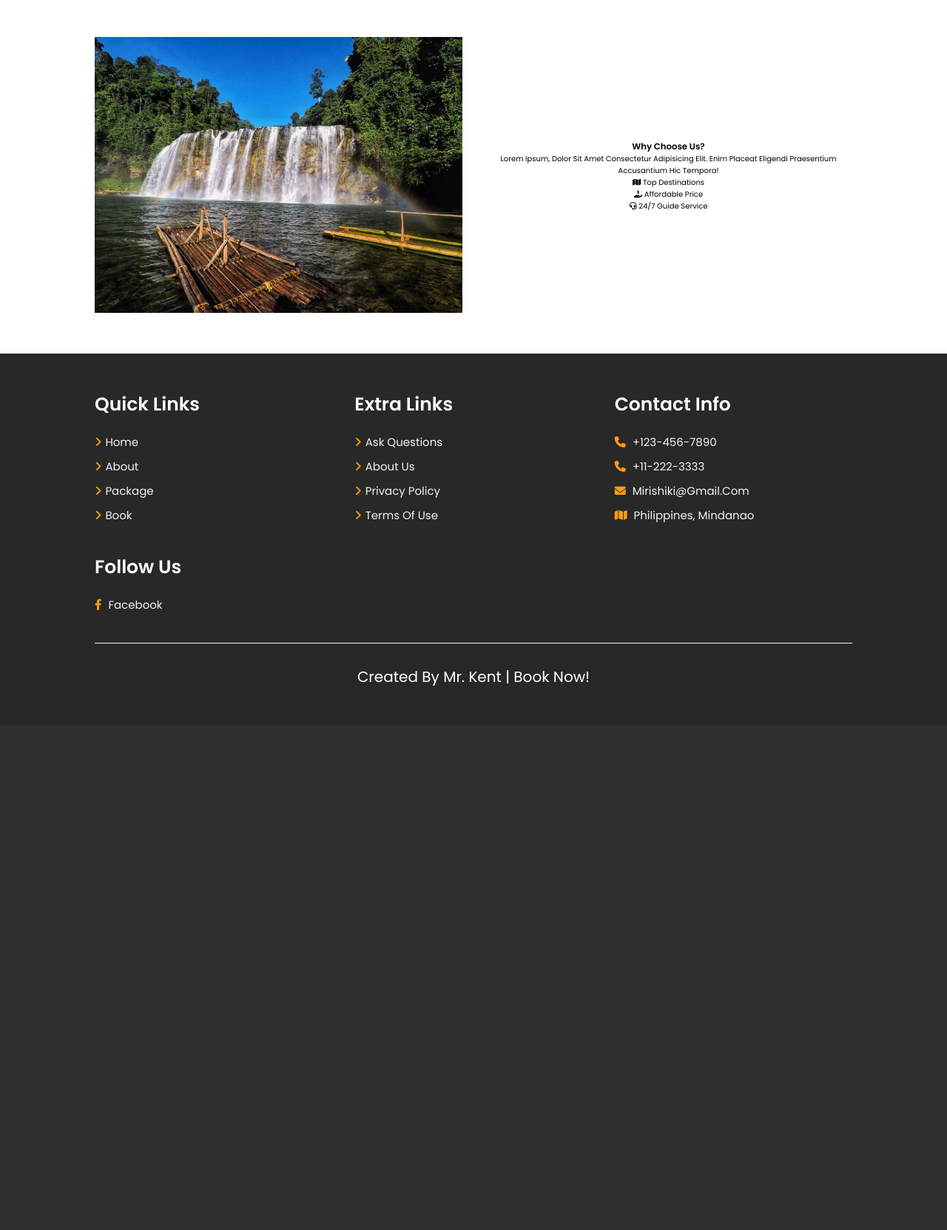
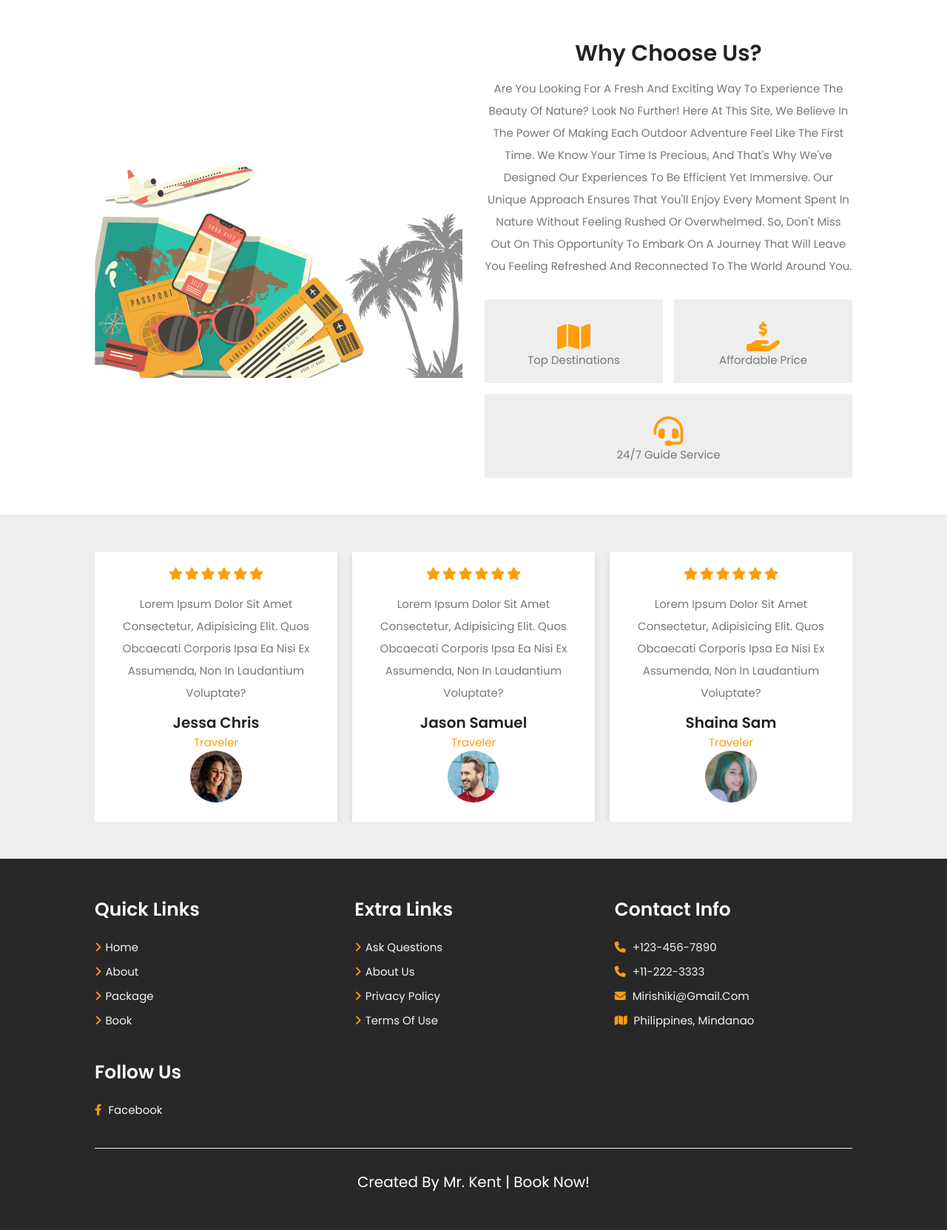
Before and after one commit to Exetmel/Travel, a PHP site: page /about.php in a window 1280 px wide. Shown: the part 508-2171 px from the top of the page at 74% size. Before the commit the page ends 1436 px from the top, so only its background shows below. Run offline with PHP 8.4, Linux system fonts and the light colour scheme.

Commit message:
reviews and about

```diff
--- a/Travel Blog 3rd/about.php
+++ b/Travel Blog 3rd/about.php
@@ -54,11 +54,14 @@
 
 <section class="about">
     <div class="images">
-        <img src="images/g-2.jpg" alt="">
+        <img src="images/about.png" alt="">
     </div>
     <div class="content">
         <h3>why choose us?</h3>
-        <p>Lorem ipsum, dolor sit amet consectetur adipisicing elit. Enim placeat eligendi praesentium accusantium hic tempora!</p>
+        <p>Are you looking for a fresh and exciting way to experience the beauty of nature? Look no further! Here at this site,
+             we believe in the power of making each outdoor adventure feel like the first time. We know your time is precious,
+              and that's why we've designed our experiences to be efficient yet immersive. Our unique approach ensures that you'll enjoy every moment spent in nature without feeling rushed or overwhelmed.
+              So, don't miss out on this opportunity to embark on a journey that will leave you feeling refreshed and reconnected to the world around you.</p>
         <div class="icons-container">
             <div class="icons">
                 <i class = "fas fa-map"></i>
@@ -79,7 +82,86 @@
 
 
 <!-- about section ends here  -->
+<!-- review section starts  -->
 
+<section class="reviews">
+    <div class="swiper reviews-slider">
+
+        <div class="swiper-wrapper">
+            <div class="swiper-slide slide">
+                <div class="stars">
+                <i class="fas fa-star"></i>
+                <i class="fas fa-star"></i>
+                <i class="fas fa-star"></i>
+                <i class="fas fa-star"></i>
+                <i class="fas fa-star"></i>
+                <i class="fas fa-star"></i>
+                </div>
+
+
+                <p>Lorem ipsum dolor sit amet consectetur, adipisicing elit. Quos obcaecati corporis ipsa ea nisi ex assumenda, non in laudantium voluptate?</p>
+                <h3>Jessa chris</h3>
+                <span>traveler</span>
+                <img src="images/pic1.png" alt="">
+            </div>
+
+            <div class="swiper-slide slide">
+                <div class="stars">
+                <i class="fas fa-star"></i>
+                <i class="fas fa-star"></i>
+                <i class="fas fa-star"></i>
+                <i class="fas fa-star"></i>
+                <i class="fas fa-star"></i>
+                <i class="fas fa-star"></i>
+                </div>
+
+
+                <p>Lorem ipsum dolor sit amet consectetur, adipisicing elit. Quos obcaecati corporis ipsa ea nisi ex assumenda, non in laudantium voluptate?</p>
+                <h3>jason samuel</h3>
+                <span>traveler</span>
+                <img src="images/pic2.png" alt="">
+            </div>
+
+            <div class="swiper-slide slide">
+                <div class="stars">
+                <i class="fas fa-star"></i>
+                <i class="fas fa-star"></i>
+                <i class="fas fa-star"></i>
+                <i class="fas fa-star"></i>
+                <i class="fas fa-star"></i>
+                <i class="fas fa-star"></i>
+                </div>
+
+
+                <p>Lorem ipsum dolor sit amet consectetur, adipisicing elit. Quos obcaecati corporis ipsa ea nisi ex assumenda, non in laudantium voluptate?</p>
+                <h3>shaina sam</h3>
+                <span>traveler</span>
+                <img src="images/pic3.png" alt="">
+
+            </div>
+
+            <div class="swiper-slide slide">
+                <div class="stars">
+                <i class="fas fa-star"></i>
+                <i class="fas fa-star"></i>
+                <i class="fas fa-star"></i>
+                <i class="fas fa-star"></i>
+                <i class="fas fa-star"></i>
+                <i class="fas fa-star"></i>
+                </div>
+
+                <p>Lorem ipsum dolor sit amet consectetur, adipisicing elit. Quos obcaecati corporis ipsa ea nisi ex assumenda, non in laudantium voluptate?</p>
+                <h3>jake bam borja</h3>
+                <span>traveler</span>
+                <img src="images/pic4.png" alt="">
+            </div>
+        </div>
+
+    </div>
+</section>
+
+
+<!-- review section ends  -->
 
 
 
--- a/Travel Blog 3rd/script.js
+++ b/Travel Blog 3rd/script.js
@@ -28,3 +28,27 @@ var swiper = new Swiper(".home-slider", {
      prevEl: ".swiper-button-prev",
    },
  });
+
+
+ var swiper = new Swiper(".reviews-slider", {
+  loop:true,
+  slidesPerView: 1,
+  spaceBetween: 20,
+  autoHeight: true,
+  grabCursor: true,
+  pagination: {
+    el: ".swiper-pagination",
+    clickable: true,
+  },
+  breakpoints: {
+    640: {
+      slidesPerView: 1,
+    },
+    768: {
+      slidesPerView: 2,
+    },
+    1024: {
+      slidesPerView: 3,
+    },
+  },
+});
--- a/Travel Blog 3rd/style.css
+++ b/Travel Blog 3rd/style.css
@@ -8,7 +8,7 @@
     --light-white:rgba(255, 255, 255, 0.945);
     --dark-bg: rgba(0,0,0,.7);
     --light-bg:#eee;
-    --border: 1rem solid var(--black);
+    --border: 1.5px solid var(--light-white);
     --box-shadow:0 .5rem 1rem rgba(0,0,0,.1);
     --text-shadow:0 1.5rem 3rem rgba(0,0,0,.3);
 }
@@ -94,9 +94,102 @@ section{
     flex: 1 1 41rem;
     text-align: center;
 }
+.about .content h3{
+    font-size: 3rem;
+    color: var(--black);
+}
+
+.about .content p{
+    font-size: 1.5rem;
+    color: var(--light-black);
+    line-height: 2;
+    padding: 1rem 0;
+}
+
+
+.about .content .icons-container{
+    margin-top: 2rem;
+    display: flex;
+    flex-wrap: wrap;
+    gap: 1.5rem;
+    align-items: flex-end;
+}
+
+.about .content .icons-container .icons{
+    background-color: var(--light-bg);
+    padding: 2rem;
+    flex:1 1 16rem;
+}
+
+.about .content .icons-container .icons i{
+    font-size: 4rem;
+    margin-top: 1rem;
+    color: var(--main-color);
+    display: block;
+}
+
+.about .content .icons-container .icons span{
+    font-size: 1.5rem;
+    color: var(--light-black);
+}
+
 
 
 /* about end  */
+
+
+/* reviews start  */
+
+.reviews{
+    background: var(--light-bg);
+}
+
+.reviews .slide{
+    padding: 2rem;
+    border: var(--border);
+    background: var(--white);
+    text-align: center;
+    box-shadow: var(--box-shadow);
+    user-select: none;
+}
+
+.reviews .slide .stars {
+    padding-bottom: .5rem;
+}
+
+
+
+.reviews .slide .stars i{
+    font-size: 1.7rem;
+    color: var(--main-color);
+}
+.reviews .slide p{
+    font-size: 1.5rem;
+    color: var(--light-black);
+    line-height: 2;
+    padding: 1rem 0;
+
+}
+.reviews .slide h3{
+    font-size: 2rem;
+    color: var(--black);
+}
+
+.reviews .slide span{
+    font-size: 1.5rem;
+    color: var(--main-color);
+    display: block;
+}
+
+.reviews .slide img{
+    height: 7rem;
+    width: 7rem;
+    border-radius: 50%;
+}
+
+
+
+/* reviews ends  */
 
 .btn{
 display: inline-block;
```
Also changed, not shown: Travel Blog 3rd/images/about.png (added), images/about.png (added).
